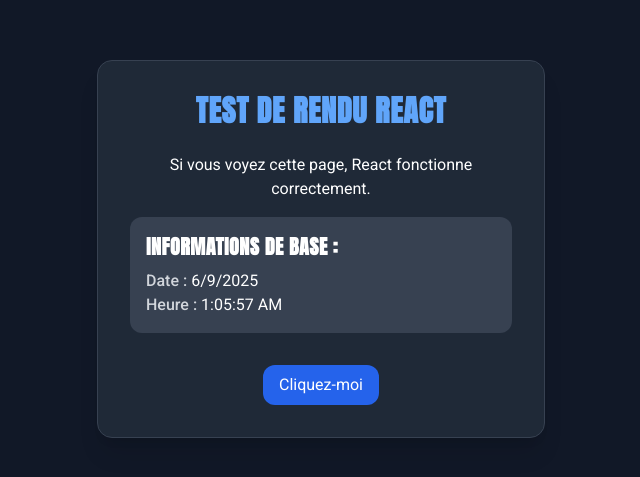
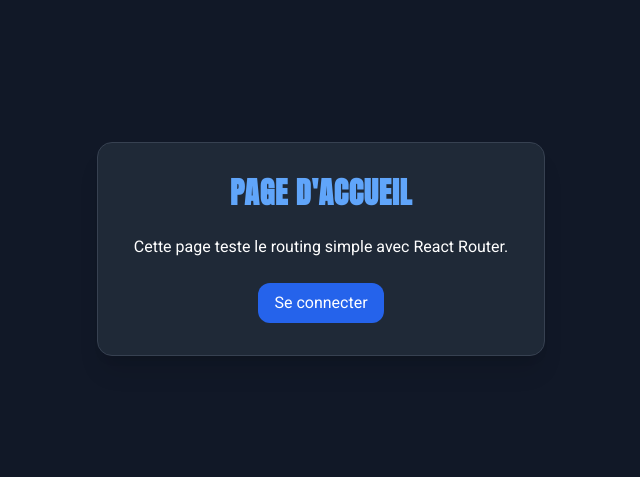
Before and after one commit to leoxeom/planner-suite-01, a React (Vite) app: page / in a window 1280 px wide. Shown: the part 151-628 px from the top of the page, without its empty margins (319-959 px from the left). Built offline with nearby package versions, Linux system fonts and the light colour scheme.

Commit message:
Update main.tsx

```diff
--- a/src/main.tsx
+++ b/src/main.tsx
@@ -1,10 +1,10 @@
 import { StrictMode } from 'react';
 import { createRoot } from 'react-dom/client';
-import App_simple from './App_simple.tsx';
+import App_test from './App_test.tsx';
 import './index.css';
 
 createRoot(document.getElementById('root')!).render(
   <StrictMode>
-    <App_simple />
+    <App_test />
   </StrictMode>
 );
```
